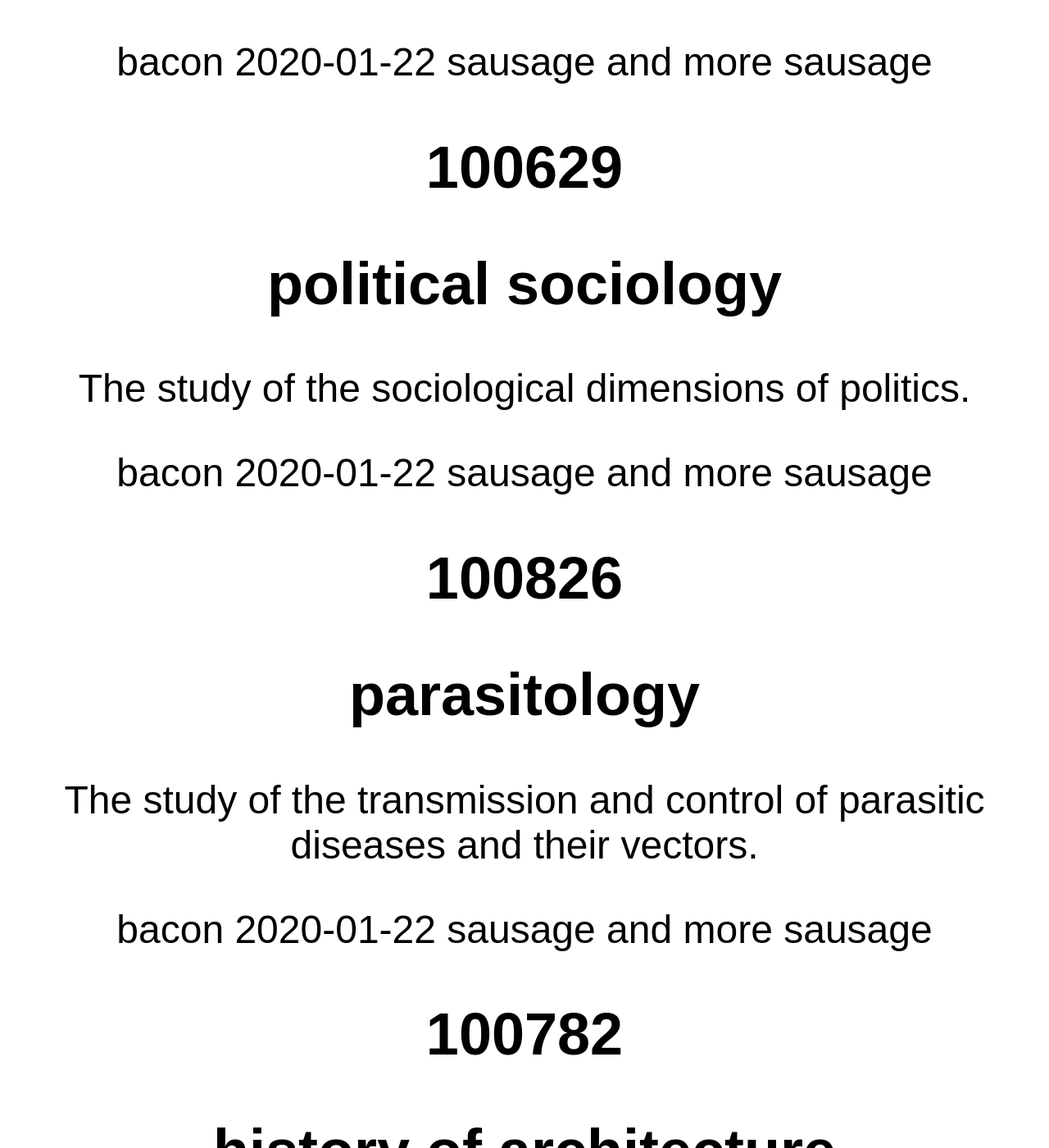
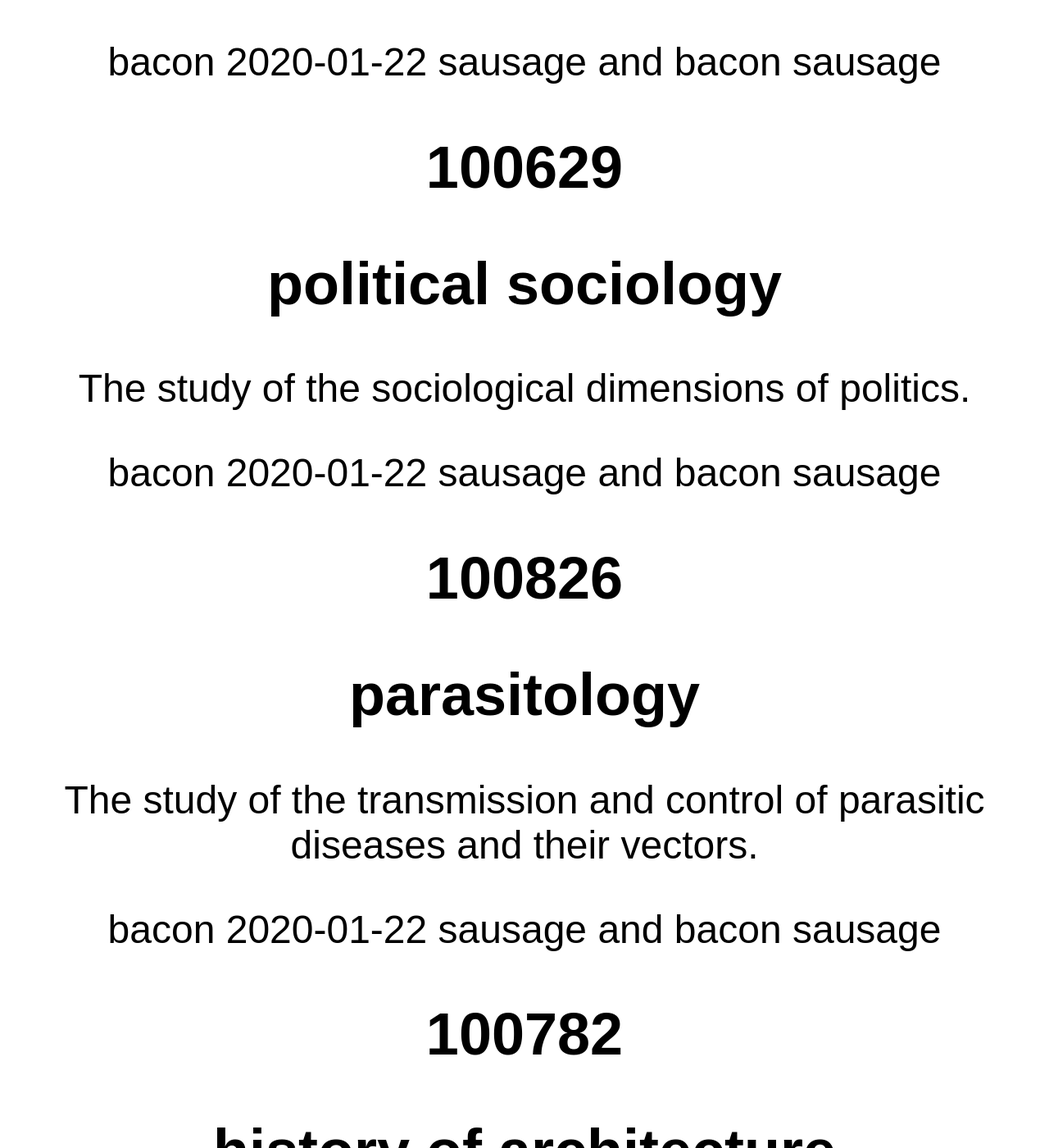
Before and after one commit to discoveruni/discoveruni.github.io, a Jekyll site: the page built from index.md, in a window 1280 px wide and 1400 px high. Shown: the whole window at 82% size. Built offline with Jekyll 4.4.1, drawn with Linux system fonts in a browser that asks for light colours; some of the changed text lies outside the part shown.

Commit message:
Update index.md

```diff
--- a/index.md
+++ b/index.md
@@ -3,17 +3,17 @@
 layout: default
 ---
 {% assign todayscode = "today" | date: "%Y-%m-%d"  %}
-{% if site.data.hecos.date == todayscode %}
+{% if site.data.hecos.code == "100629" %}
 It WORKS
 {% endif %}
 
 {% assign todayscode = "today" | date: "%Y-%m-%d"  %}
 {% if site.data.hecos.date == " 2020-01-22 " %}
-It WORKS
+It also WORKS
 {% endif %}
 
 {% for hecos in  site.data.hecos  %}
- bacon {{ todayscode }} sausage and more sausage
+ bacon {{ todayscode }} sausage and bacon sausage
  <h1>  {{ hecos.code }} </h1>
   <h2> {{ hecos.term }} </h2>
   <p> {{ hecos.definition }} </p>
```
